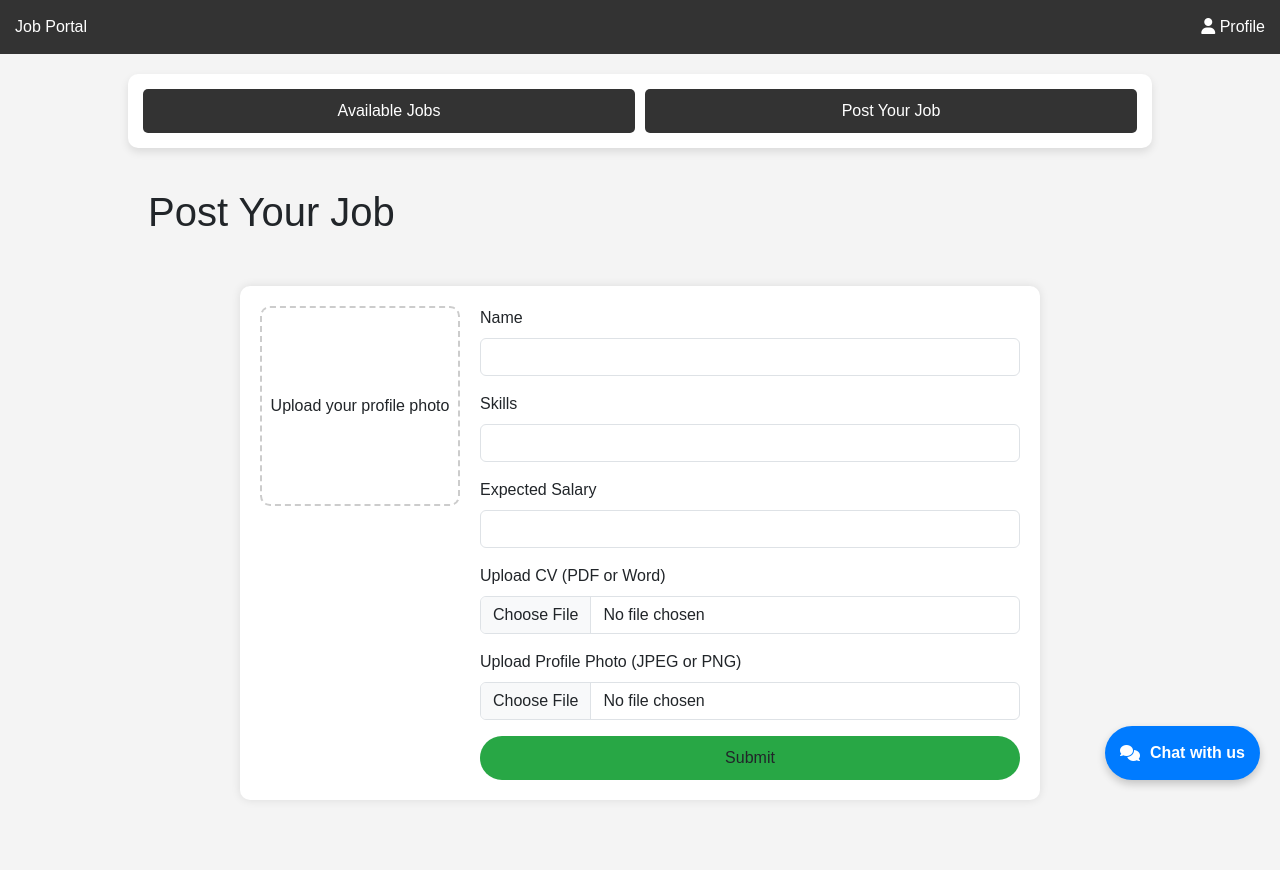
After one commit to MaztaiHere/job-portal, a Flask app: page /get_hired in a window 1280 px wide, after a click on "Post Your Job". The commit adds this page. Run offline with Flask 3, Linux system fonts and the light colour scheme; the visitor is signed in with stand-in values (Sample User, id 1); some libraries are stand-ins or nearby versions.

Commit message:
update app.py

```diff
--- a/app.py
+++ b/app.py
@@ -81,6 +81,31 @@ def dashboard():
     jobs = Job.query.all()
     return render_template("dashboard.html", jobs=jobs)
 
+
+# Profile Route
+@app.route("/profile")
+def profile():
+    if "user_id" not in session:
+        return redirect(url_for("login"))
+
+    jobs = Job.query.all()
+    return render_template("profile.html", jobs=jobs)
+
+# Get Hired Route
+@app.route("/get_hired")
+def get_hired():
+    if "user_id" not in session:
+        return redirect(url_for("login"))  # Redirect to login if user is not logged in
+    return render_template("get_hired.html")
+
+# Hire a Person Route
+@app.route("/hire_person")
+def hire_person():
+    if "user_id" not in session:
+        return redirect(url_for("login"))  # Redirect to login if user is not logged in
+    return render_template("hire_person.html")
+
+
 # Post Job Route
 @app.route("/post_job", methods=["POST"])
 def post_job():
--- /dev/null
+++ b/templates/get_hired.html
@@ -0,0 +1,285 @@
+<!DOCTYPE html>
+<html lang="en">
+<head>
+    <meta charset="UTF-8">
+    <meta name="viewport" content="width=device-width, initial-scale=1.0">
+    <title>Get Hired | Job Portal</title>
+    <script src="https://kit.fontawesome.com/a076d05399.js" crossorigin="anonymous"></script>
+    <link href="https://cdn.jsdelivr.net/npm/bootstrap@5.3.0/dist/css/bootstrap.min.css" rel="stylesheet">
+    <style>
+        body {
+            font-family: Arial, sans-serif;
+            margin: 0;
+            padding: 0;
+            background-color: #f4f4f4;
+        }
+        .navbar {
+            display: flex;
+            justify-content: space-between;
+            background-color: #333;
+            color: white;
+            padding: 15px;
+        }
+        .navbar .profile a {
+            color: white;
+            text-decoration: none;
+        }
+        .top-panel {
+            display: flex;
+            overflow-x: auto;
+            white-space: nowrap;
+            background: white;
+            padding: 10px;
+            border-radius: 10px;
+            box-shadow: 0px 4px 8px rgba(0, 0, 0, 0.1);
+            margin: 20px auto;
+            width: 80%;
+        }
+        .top-panel button {
+            flex: 1;
+            padding: 10px;
+            border: none;
+            cursor: pointer;
+            border-radius: 5px;
+            background-color: #333;
+            color: white;
+            text-align: center;
+            margin: 5px;
+            min-width: 150px;
+        }
+        .top-panel button:hover {
+            background-color: #555;
+        }
+        .container {
+            width: 80%;
+            margin: auto;
+            padding: 20px;
+        }
+        .content-section {
+            display: none;
+        }
+        .active {
+            display: block;
+        }
+        .job-listing {
+            display: flex;
+            flex-direction: column;
+            gap: 20px;
+        }
+        .job-box {
+            background: white;
+            padding: 20px;
+            border-radius: 10px;
+            box-shadow: 0px 4px 8px rgba(0, 0, 0, 0.1);
+            display: flex;
+            align-items: center;
+        }
+        .job-logo {
+            width: 80px;
+            height: 80px;
+            margin-right: 20px;
+        }
+        .job-details {
+            flex-grow: 1;
+        }
+        .interested-btn {
+            background-color: #28a745;
+            color: white;
+            border: none;
+            padding: 10px;
+            cursor: pointer;
+            border-radius: 5px;
+        }
+        .interested-btn:hover {
+            background-color: #218838;
+        }
+        .floating-chatbox {
+            position: fixed;
+            bottom: 20px;
+            right: 20px;
+            background: #007bff;
+            color: white;
+            padding: 15px;
+            border-radius: 50px;
+            box-shadow: 0px 4px 8px rgba(0, 0, 0, 0.2);
+            display: flex;
+            align-items: center;
+            cursor: pointer;
+            font-weight: bold;
+            font-size: 16px;
+            transition: all 0.3s ease;
+        }
+        .floating-chatbox:hover {
+            background: #0056b3;
+        }
+        .floating-chatbox i {
+            margin-right: 10px;
+        }
+        .form-container {
+            max-width: 800px;
+            margin: 50px auto;
+            padding: 20px;
+            background: white;
+            border-radius: 10px;
+            box-shadow: 0 0 10px rgba(0, 0, 0, 0.1);
+            display: flex;
+            gap: 20px;
+        }
+        .form-container h2 {
+            text-align: center;
+            margin-bottom: 20px;
+        }
+        .btn-submit {
+            background-color: #28a745;
+            border: none;
+            width: 100%;
+            padding: 10px;
+            border-radius: 25px;
+        }
+        .btn-submit:hover {
+            background-color: #218838;
+        }
+        .photo-preview {
+            width: 200px;
+            height: 200px;
+            border: 2px dashed #ccc;
+            border-radius: 10px;
+            display: flex;
+            align-items: center;
+            justify-content: center;
+            overflow: hidden;
+        }
+        .photo-preview img {
+            max-width: 100%;
+            max-height: 100%;
+            border-radius: 10px;
+        }
+        .form-fields {
+            flex: 1;
+        }
+    </style>
+    <script>
+        function showSection(sectionId) {
+            document.querySelectorAll('.content-section').forEach(section => {
+                section.classList.remove('active');
+            });
+            document.getElementById(sectionId).classList.add('active');
+        }
+
+        // JavaScript for Photo Preview
+        const photoInput = document.getElementById('photo');
+        const preview = document.getElementById('preview');
+        const placeholder = document.getElementById('placeholder');
+
+        photoInput.addEventListener('change', function(event) {
+            const file = event.target.files[0];
+            if (file) {
+                const reader = new FileReader();
+                reader.onload = function(e) {
+                    preview.src = e.target.result;
+                    preview.style.display = 'block';
+                    placeholder.style.display = 'none';
+                };
+                reader.readAsDataURL(file);
+            } else {
+                preview.src = '#';
+                preview.style.display = 'none';
+                placeholder.style.display = 'block';
+            }
+        });
+    </script>
+</head>
+<body>
+    <nav class="navbar">
+        <div class="logo">Job Portal</div>
+        <div class="profile"><a href="#"><i class="fas fa-user"></i> Profile</a></div>
+    </nav>
+
+    <div class="top-panel">
+        <button onclick="showSection('available-jobs')">Available Jobs</button>
+        <button onclick="showSection('post-requirements')">Post Your Job</button>
+    </div>
+
+    <div class="container">
+        <div id="available-jobs" class="content-section active">
+            <h1>Available Jobs for You</h1>
+            <div class="job-listing">
+                {% if jobs %}
+                    {% for job in jobs %}
+                        <div class="job-box">
+                            <div class="job-details">
+                                <h2>{{ job.title }}</h2>
+                                <p><strong>Company:</strong> {{ job.company_name }}</p>
+                                <p><strong>Location:</strong> {{ job.location }}</p>
+                                <p><strong>Salary:</strong> {{ job.salary }}</p>
+                                <p><strong>Skills Required:</strong> {{ job.skills_required }}</p>
+                                <p><strong>Description:</strong> {{ job.description }}</p>
+                            </div>
+                            <button class="interested-btn">Interested</button>
+                        </div>
+                    {% endfor %}
+                {% else %}
+                    <p>No jobs available at the moment.</p>
+                {% endif %}
+            </div>
+        </div>
+
+        <div id="post-requirements" class="content-section">
+            <h1>Post Your Job</h1>
+            <div class="form-container">
+                <!-- Photo Preview Section -->
+                <div class="photo-preview">
+                    <img id="preview" src="#" alt="Profile Photo Preview" style="display: none;">
+                    <span id="placeholder">Upload your profile photo</span>
+                </div>
+
+                <!-- Form Fields Section -->
+                <div class="form-fields">
+                    <form action="{{ url_for('post_job') }}" method="POST" enctype="multipart/form-data">
+                        <!-- Name -->
+                        <div class="mb-3">
+                            <label for="name" class="form-label">Name</label>
+                            <input type="text" class="form-control" id="name" name="name" required>
+                        </div>
+
+                        <!-- Skills -->
+                        <div class="mb-3">
+                            <label for="skills" class="form-label">Skills</label>
+                            <input type="text" class="form-control" id="skills" name="skills" required>
+                        </div>
+
+                        <!-- Expected Salary -->
+                        <div class="mb-3">
+                            <label for="salary" class="form-label">Expected Salary</label>
+                            <input type="text" class="form-control" id="salary" name="salary" required>
+                        </div>
+
+                        <!-- Upload CV -->
+                        <div class="mb-3">
+                            <label for="cv" class="form-label">Upload CV (PDF or Word)</label>
+                            <input type="file" class="form-control" id="cv" name="cv" accept=".pdf,.doc,.docx" required>
+                        </div>
+
+                        <!-- Upload Photo -->
+                        <div class="mb-3">
+                            <label for="photo" class="form-label">Upload Profile Photo (JPEG or PNG)</label>
+                            <input type="file" class="form-control" id="photo" name="photo" accept=".jpg,.jpeg,.png" required>
+                        </div>
+
+                        <!-- Submit Button -->
+                        <button type="submit" class="btn btn-submit">Submit</button>
+                    </form>
+                </div>
+            </div>
+        </div>
+    </div>
+
+    <div class="floating-chatbox">
+        <i class="fas fa-comments"></i> Chat with us
+    </div>
+
+    <!-- Bootstrap JS and dependencies -->
+    <script src="https://cdn.jsdelivr.net/npm/@popperjs/core@2.11.6/dist/umd/popper.min.js"></script>
+    <script src="https://cdn.jsdelivr.net/npm/bootstrap@5.3.0/dist/js/bootstrap.min.js"></script>
+</body>
+</html>
```
Also changed, not shown: templates/dashboard.html (+3 -4 lines), templates/get-hired.html (deleted, +0 -179 lines), templates/hire_person.html (added), templates/profile.html (added).
